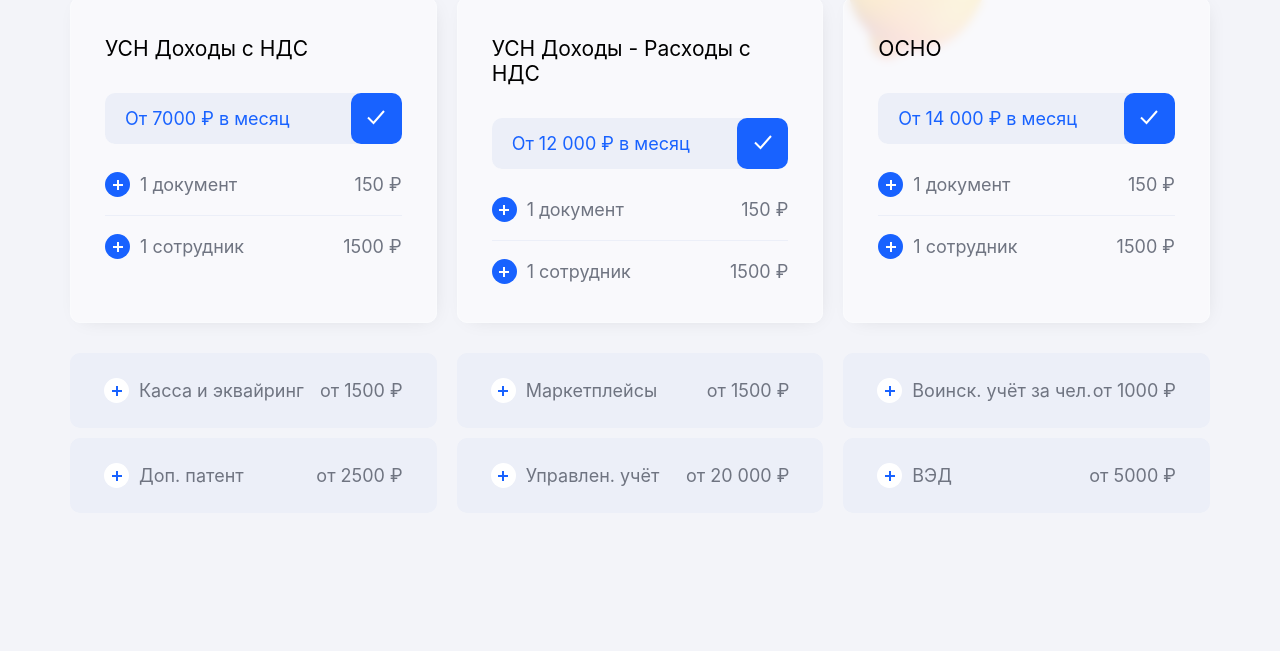
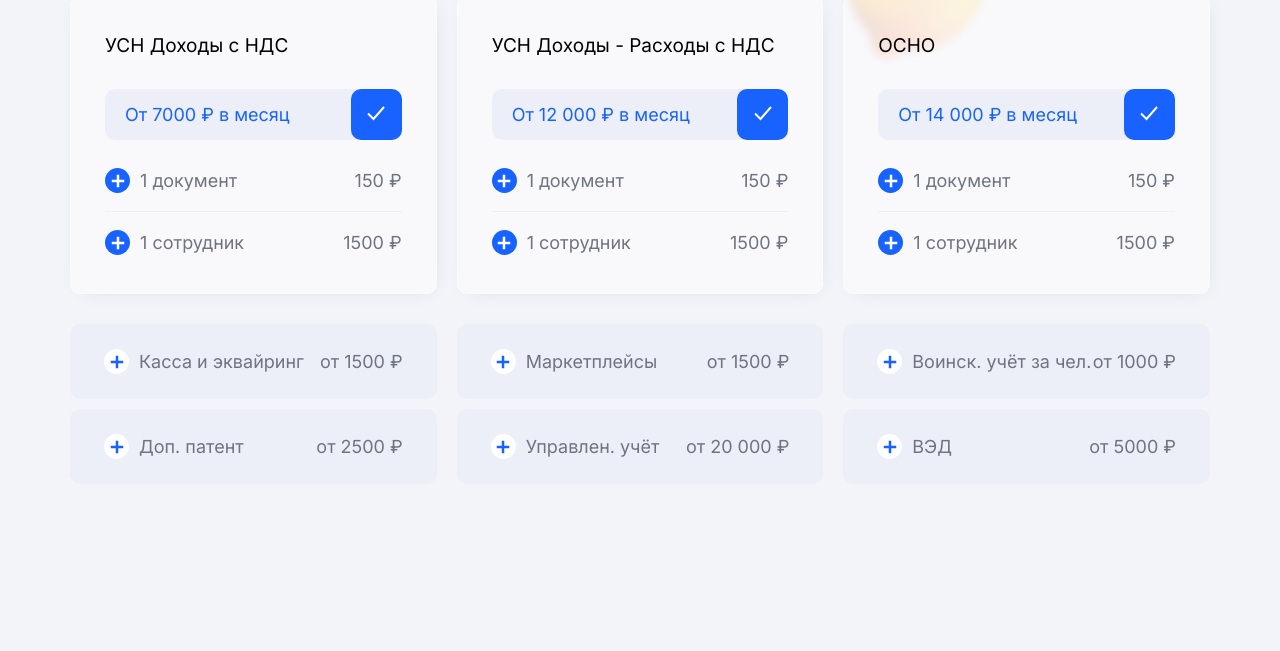
Before and after one commit to kudr878/test, a plain HTML site: page index.html in a window 1280 px wide. Shown: the part 149-800 px from the top of the page. Drawn offline with Linux system fonts and the light colour scheme.

Commit message:
Changes to be committed: 	new file:   assets/plus-blue.svg 	renamed:    assets/plus.svg -> assets/plus-white.svg 	modified:   index.html 	modified:   style.css

```diff
--- a/index.html
+++ b/index.html
@@ -5,6 +5,7 @@
   <meta charset="UTF-8">
   <meta name="viewport" content="width=device-width, initial-scale=1.0">
   <link rel="stylesheet" href="style.css">
+  <link href="https://fonts.googleapis.com/css2?family=Inter:wght@400;500;600;700&display=swap" rel="stylesheet">
   <title>Document</title>
 </head>
 
@@ -29,7 +30,7 @@
                 <div class="option-row">
                   <div class="option-row__left">
                     <button class="option-row__check">
-                      <span class="option-row__icon"></span>
+                      <img src="assets/plus-white.svg" alt="plus" class="option-row__icon">
                     </button>
                     <span class="option-row__label">1 документ</span>
                   </div>
@@ -42,7 +43,7 @@
                 <div class="option-row">
                   <div class="option-row__left">
                     <button class="option-row__check">
-                      <span class="option-row__icon"></span>
+                      <img src="assets/plus-white.svg" alt="plus" class="option-row__icon">
                     </button>
                     <span class="option-row__label">1 сотрудник</span>
                   </div>
@@ -69,7 +70,7 @@
                 <div class="option-row">
                   <div class="option-row__left">
                     <button class="option-row__check">
-                      <span class="option-row__icon"></span>
+                      <img src="assets/plus-white.svg" alt="plus" class="option-row__icon">
                     </button>
                     <span class="option-row__label">1 документ</span>
                   </div>
@@ -82,7 +83,7 @@
                 <div class="option-row">
                   <div class="option-row__left">
                     <button class="option-row__check">
-                      <span class="option-row__icon"></span>
+                      <img src="assets/plus-white.svg" alt="plus" class="option-row__icon">
                     </button>
                     <span class="option-row__label">1 сотрудник</span>
                   </div>
@@ -109,7 +110,7 @@
                 <div class="option-row">
                   <div class="option-row__left">
                     <button class="option-row__check">
-                      <span class="option-row__icon"></span>
+                      <img src="assets/plus-white.svg" alt="plus" class="option-row__icon">
                     </button>
                     <span class="option-row__label">1 документ</span>
                   </div>
@@ -122,7 +123,7 @@
                 <div class="option-row">
                   <div class="option-row__left">
                     <button class="option-row__check">
-                      <span class="option-row__icon"></span>
+                      <img src="assets/plus-white.svg" alt="plus" class="option-row__icon">
                     </button>
                     <span class="option-row__label">1 сотрудник</span>
                   </div>
@@ -144,7 +145,8 @@
             <div class="option-row">
               <div class="option-row__left">
                 <button class="option-row__check option-row__check--secondary">
-                  <span class="option-row__icon"></span>
+                  <img src="assets/plus-blue.svg" alt="plus" class="option-row__icon option-row__icon--blue">
+                  <img src="assets/plus-white.svg" alt="plus" class="option-row__icon option-row__icon--white">
                 </button>
                 <span class="option-row__label">Касса и эквайринг</span>
               </div>
@@ -157,7 +159,8 @@
             <div class="option-row">
               <div class="option-row__left">
                 <button class="option-row__check option-row__check--secondary">
-                  <span class="option-row__icon"></span>
+                  <img src="assets/plus-blue.svg" alt="plus" class="option-row__icon option-row__icon--blue">
+                  <img src="assets/plus-white.svg" alt="plus" class="option-row__icon option-row__icon--white">
                 </button>
                 <span class="option-row__label">Маркетплейсы</span>
               </div>
@@ -170,7 +173,8 @@
             <div class="option-row">
               <div class="option-row__left">
                 <button class="option-row__check option-row__check--secondary">
-                  <span class="option-row__icon"></span>
+                  <img src="assets/plus-blue.svg" alt="plus" class="option-row__icon option-row__icon--blue">
+                  <img src="assets/plus-white.svg" alt="plus" class="option-row__icon option-row__icon--white">
                 </button>
                 <span class="option-row__label">Воинск. учёт за чел.</span>
               </div>
@@ -183,7 +187,8 @@
             <div class="option-row">
               <div class="option-row__left">
                 <button class="option-row__check option-row__check--secondary">
-                  <span class="option-row__icon"></span>
+                  <img src="assets/plus-blue.svg" alt="plus" class="option-row__icon option-row__icon--blue">
+                  <img src="assets/plus-white.svg" alt="plus" class="option-row__icon option-row__icon--white">
                 </button>
                 <span class="option-row__label">Доп. патент</span>
               </div>
@@ -196,7 +201,8 @@
             <div class="option-row">
               <div class="option-row__left">
                 <button class="option-row__check option-row__check--secondary">
-                  <span class="option-row__icon"></span>
+                  <img src="assets/plus-blue.svg" alt="plus" class="option-row__icon option-row__icon--blue">
+                  <img src="assets/plus-white.svg" alt="plus" class="option-row__icon option-row__icon--white">
                 </button>
                 <span class="option-row__label">Управлен. учёт</span>
               </div>
@@ -209,7 +215,8 @@
             <div class="option-row">
               <div class="option-row__left">
                 <button class="option-row__check option-row__check--secondary">
-                  <span class="option-row__icon"></span>
+                  <img src="assets/plus-blue.svg" alt="plus" class="option-row__icon option-row__icon--blue">
+                  <img src="assets/plus-white.svg" alt="plus" class="option-row__icon option-row__icon--white">
                 </button>
                 <span class="option-row__label">ВЭД</span>
               </div>
@@ -223,6 +230,7 @@
       <img src="assets/img.png" alt="background" class="tariffs__background">
     </section>
   </main>
+
 </body>
 
 </html>
--- a/style.css
+++ b/style.css
@@ -55,7 +55,6 @@ body {
   display: flex;
   justify-content: space-between;
   align-items: center;
-  color: var(--color-text-gray);
   width: 100%;
 }
 
@@ -63,32 +62,41 @@ body {
   background-color: var(--color-blue);
 }
 
+.option-row__check--secondary {
+  background-color: white;
+}
+
 .option-row__check:hover {
   filter: brightness(1.2);
 }
 
-.option-row__icon {
-  background-color: white;
+.option-row__check:active {
+  background: color-mix(in srgb, var(--color-blue), black 10%);
 }
 
-.option-row__check--secondary {
-  background-color: white;
+.option-row__icon--white {
+  display: none;
 }
 
-.option-row__check--secondary .option-row__icon {
-  background-color: var(--color-blue);
+.option-row__check--secondary:hover,
+.option-row__check--secondary:active {
+  .option-row__icon--white {
+    display: block;
+  }
+
+  .option-row__icon--blue {
+    display: none;
+  }
 }
 
 .option-row__check--secondary:hover {
-  background: var(--color-blue);
+  background-color: var(--color-blue);
+  filter: brightness(1.2);
 }
 
-.option-row__check:active {
-  background: color-mix(in srgb, var(--color-blue), black 20%);
-}
-
-.option-row__check--secondary:hover .option-row__icon {
-  background-color: white;
+.option-row__check--secondary:active {
+  background-color: var(--color-blue);
+  background: color-mix(in srgb, var(--color-blue), black 10%);
 }
 
 .option-row__left {
@@ -109,7 +117,7 @@ body {
 .option-row__icon {
   width: 20px;
   height: 20px;
-  mask: url("assets/plus.svg") no-repeat center;
+  transition: all .3s ease;
 }
 
 .tariffs {
@@ -125,7 +133,7 @@ body {
 }
 
 .tariffs__title {
-  font-size: 46px;
+  font-size: 44px;
   margin-bottom: 40px;
 }
 
@@ -150,6 +158,7 @@ body {
 
 .tariffs-card__title {
   margin-bottom: 32px;
+  font-size: 19px;
 }
 
 .tariffs-card__price {
```
Also changed, not shown: assets/plus-blue.svg (added), assets/plus-white.svg (renamed from assets/plus.svg).
